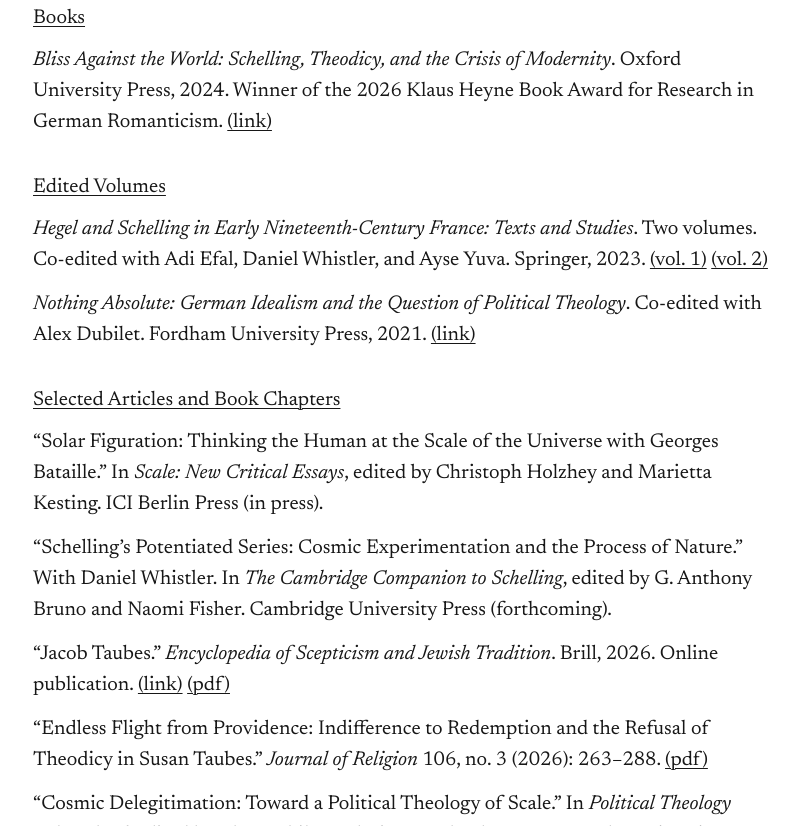
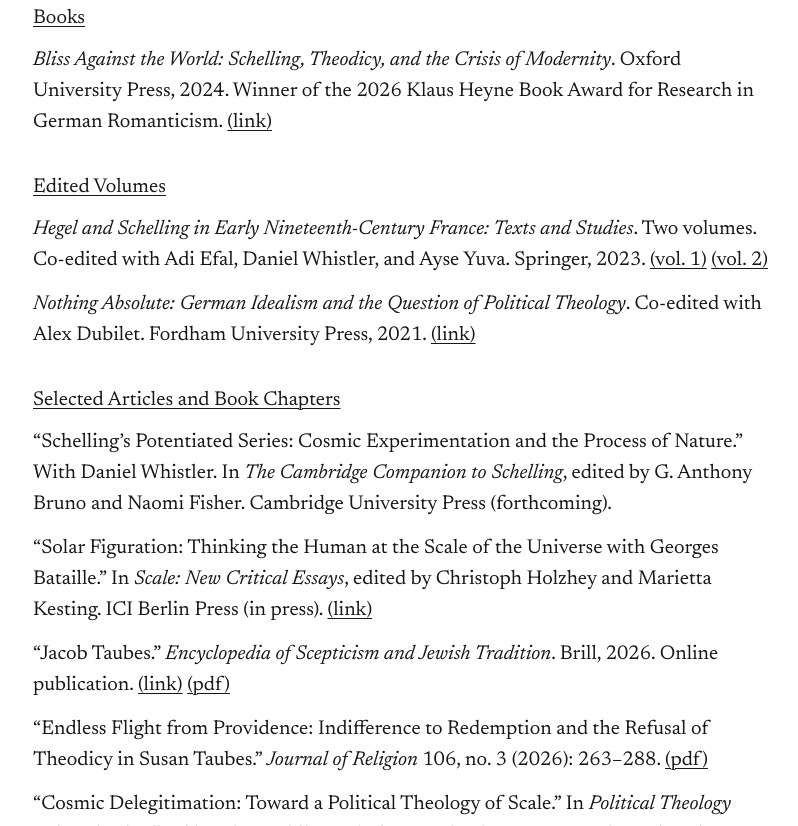
Before and after one commit to kirillchepurin/kirillchepurin.github.io, a plain HTML site: page index.html in a window 1280 px wide. Shown: the part 382-1208 px from the top of the page, without its empty margins (237-1035 px from the left). Drawn offline with Linux system fonts and the light colour scheme.

Commit message:
Add publication entry for 'Solar Figuration'
Added a new publication entry with a link to the ICI Berlin Press.

```diff
--- a/index.html
+++ b/index.html
@@ -59,14 +59,14 @@
         <h3 id="articles-heading">Selected Articles and Book Chapters</h3>
         <ul class="publication-list">
           <li>
-            “Solar Figuration: Thinking the Human at the Scale of the Universe with Georges Bataille.”
-            In <cite>Scale: New Critical Essays</cite>, edited by Christoph Holzhey and Marietta Kesting.
-            ICI Berlin Press (in press).
-          </li>
-          <li>
             “Schelling’s Potentiated Series: Cosmic Experimentation and the Process of Nature.”
             With Daniel Whistler. In <cite>The Cambridge Companion to Schelling</cite>,
             edited by G. Anthony Bruno and Naomi Fisher. Cambridge University Press (forthcoming).
+          </li>
+          <li>
+            “Solar Figuration: Thinking the Human at the Scale of the Universe with Georges Bataille.”
+            In <cite>Scale: New Critical Essays</cite>, edited by Christoph Holzhey and Marietta Kesting.
+            ICI Berlin Press (in press). <a href="https://press.ici-berlin.org/catalogue/doi/10.37050/ci-40_kc" target="_blank" rel="noopener noreferrer">(link)</a>
           </li>
           <li>
             “Jacob Taubes.” <cite>Encyclopedia of Scepticism and Jewish Tradition</cite>.
```
